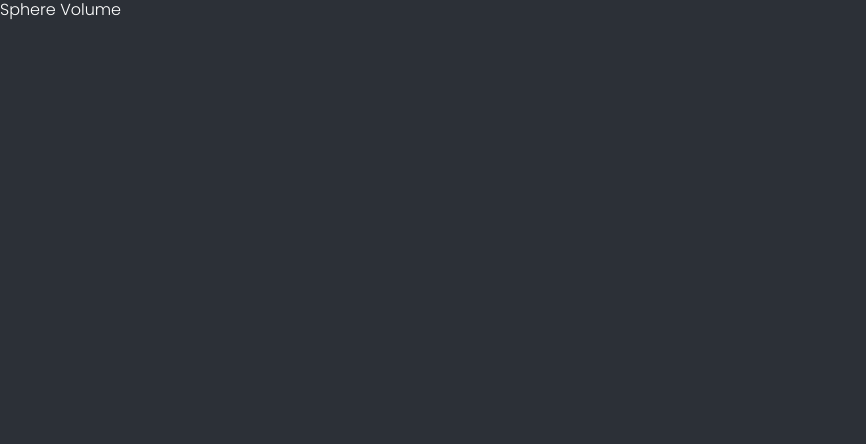
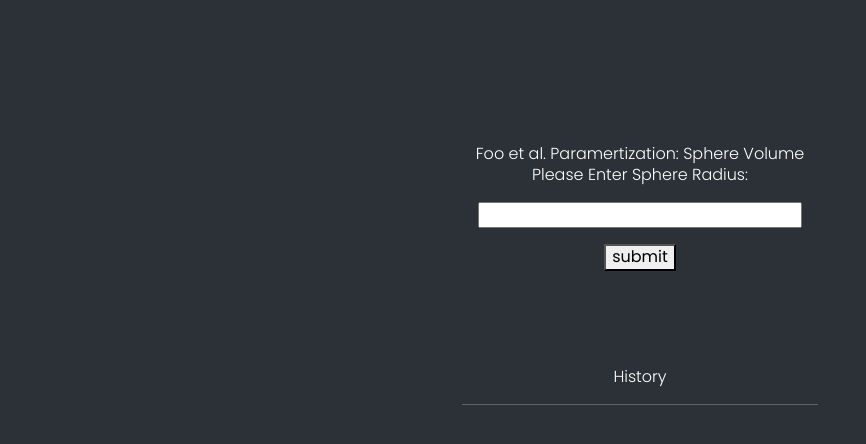
Before and after one commit to Michael-lange/Portfolio, a website: page foo_et_al/sphere.html in a window 1280 px wide. Shown: the whole page, without its empty margins (0-866 px from the left). Drawn offline with nearby package versions, Linux system fonts and the light colour scheme; files that its build step writes are made by us from their sources.

Commit message:
added button, input and text to sphere page. Added history section.

```diff
--- a/foo_et_al/sphere.html
+++ b/foo_et_al/sphere.html
@@ -14,15 +14,54 @@
         <link href="https://fonts.googleapis.com/css2?family=Poppins:ital,wght@0,100;0,200;0,300;0,400;0,500;0,600;0,700;0,800;0,900;1,100;1,200;1,300;1,400;1,500;1,600;1,700;1,800;1,900&display=swap" rel="stylesheet">
 
         <link rel="stylesheet" href="src/css/index.css">
+
+
+
     </head>
     <body class="poppins-light" style="background-color: #2c3037; color: white;">
-        <div>Sphere Volume</div>
+        <div class="container text-center mt-5">
+            <div class="row">
+              <div class="col"></div>
+              <div class="col text-center mt-5">
+                    <div class="mt-5">
+                        <div>Foo et al. Paramertization: Sphere Volume</div>
+                        <div>Please Enter Sphere Radius: <input type="number" class="mt-3"></div>
 
+                        <button type="button" id="sphereVol" onclick="testFunc()" class="mt-3">submit</button>
+                    </div>
+              </div>
+              <div class="col"></div>
+
+            </div>
+        </div>
+        <div class="container text-center mt-5">
+            <div class="row">
+              <div class="col"></div>
+              <div class="col text-center mt-5">
+                <div>History</div>
+                <hr>
+                <p id="history"></p>
+              </div>
+              <div class="col"></div>
+
+            </div>
+        </div>
 
         <!-- Optional JavaScript -->
         <!-- jQuery first, then Popper.js, then Bootstrap JS -->
         <script src="https://code.jquery.com/jquery-3.7.1.min.js" integrity="sha256-/JqT3SQfawRcv/BIHPThkBvs0OEvtFFmqPF/lYI/Cxo=" crossorigin="anonymous"></script>
         <script src="https://cdn.jsdelivr.net/npm/popper.js@1.14.7/dist/umd/popper.min.js" integrity="sha384-UO2eT0CpHqdSJQ6hJty5KVphtPhzWj9WO1clHTMGa3JDZwrnQq4sF86dIHNDz0W1" crossorigin="anonymous"></script>
         <script src="https://cdn.jsdelivr.net/npm/bootstrap@5.3.3/dist/js/bootstrap.bundle.min.js" integrity="sha384-YvpcrYf0tY3lHB60NNkmXc5s9fDVZLESaAA55NDzOxhy9GkcIdslK1eN7N6jIeHz" crossorigin="anonymous"></script>
+
+        <script>
+            function testFunc() {
+              var x = document.getElementById("history");
+              var y = document.createElement("P");
+              var t = document.createTextNode("This is a paragraph.");
+              y.appendChild(t);
+              x.appendChild(y);
+            }
+        </script>
+
     </body>
 </html>
```
